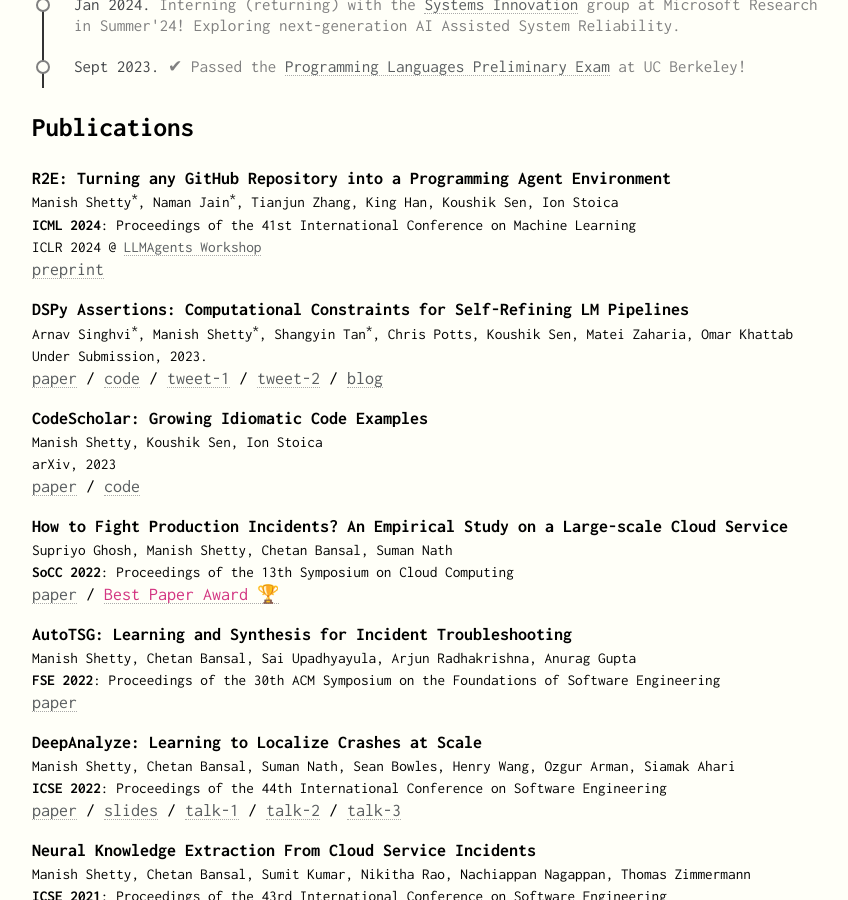
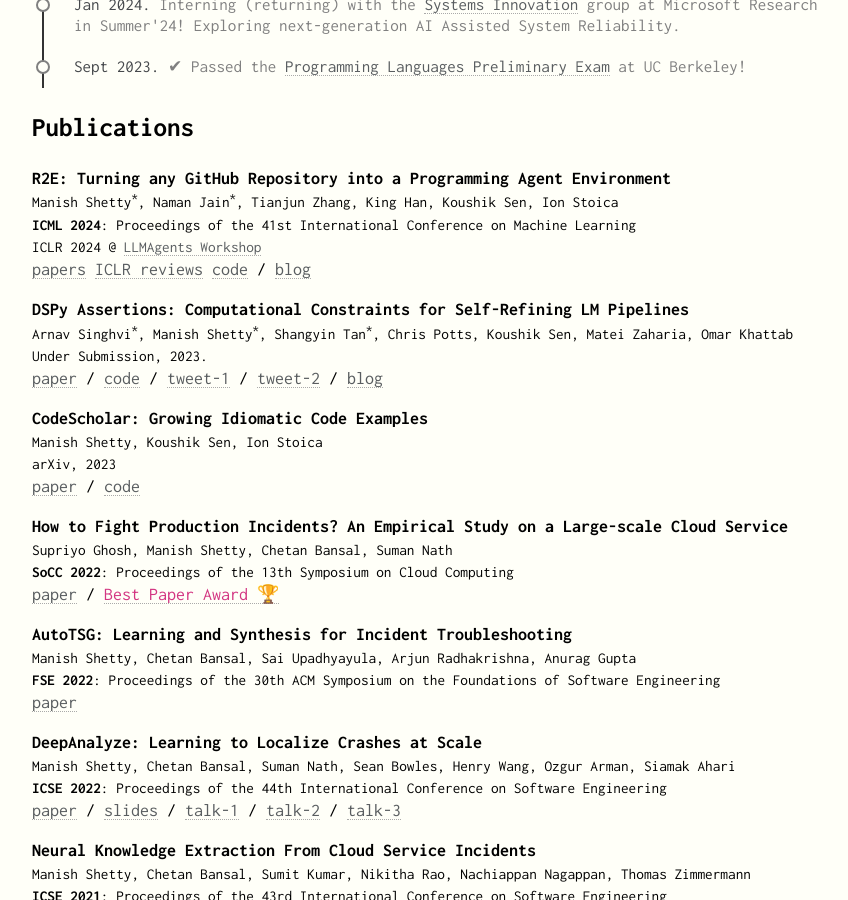
Before and after one commit to manishshettym/manishshettym.github.io, a Jekyll site: the page built from index.md, in a window 1280 px wide and 900 px high, scrolled down 772 px. Shown: the whole window, without its empty margins (208-1056 px from the left). Built offline with Jekyll 4.4.1, drawn with Linux system fonts in a browser that asks for light colours.

Commit message:
r2e pubs update

```diff
--- a/_includes/pubs.md
+++ b/_includes/pubs.md
@@ -4,9 +4,10 @@
 Tianjun Zhang, King Han, Koushik Sen, Ion Stoica<br>
 **ICML 2024**: Proceedings of the 41st International Conference on Machine Learning <br>
 ICLR 2024 @ [LLMAgents Workshop](https://llmagents.github.io/) </span> <br>
-<a href="https://openreview.net/forum?id=xsytkViOsd">preprint</a>
-<!-- <a href="">code</a> / -->
-<!-- <a href="">blog</a> -->
+<a href="https://r2e.dev/pdfs/paper.pdf">papers</a>
+<a href="https://openreview.net/forum?id=xsytkViOsd">ICLR reviews</a>
+<a href="https://github.com/r2e-project/r2e">code</a> /
+<a href="https://r2e.dev/">blog</a>
 
 
 
```
